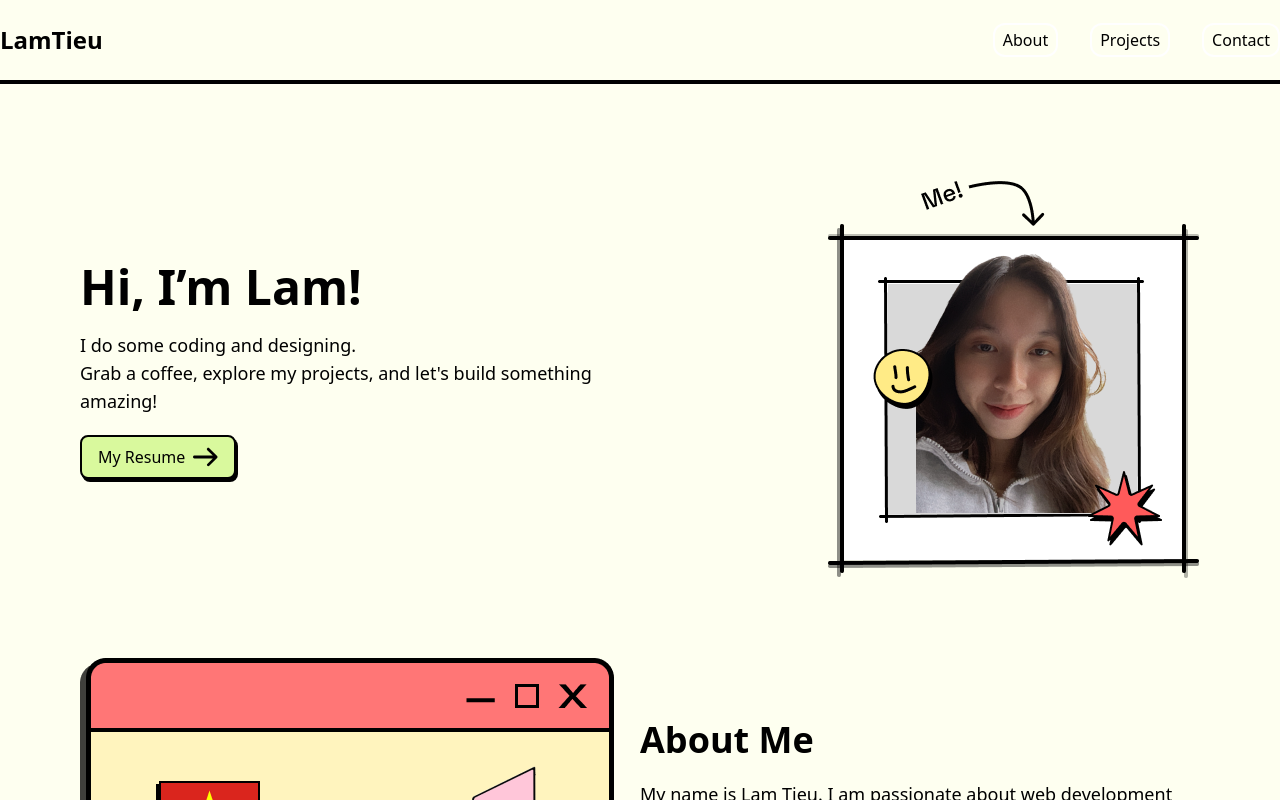
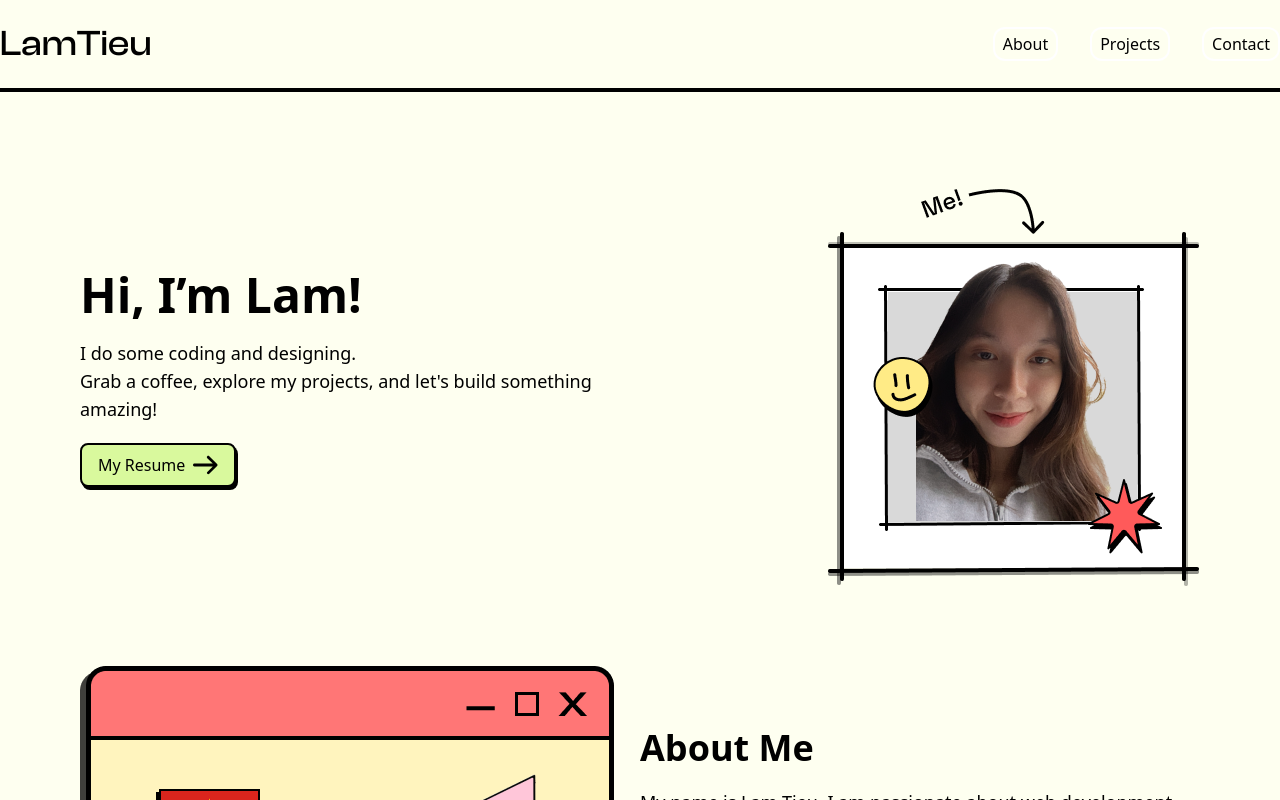
Before and after one commit to ltieu12/my-portfolio, a React (Create React App) app: page / in a window 1280 px wide. Shown: the top 800 px of the page. Built offline with nearby package versions, Linux system fonts and the light colour scheme.

Commit message:
Add Clash Display custom font for headings

```diff
--- a/src/components/NavBar.js
+++ b/src/components/NavBar.js
@@ -3,7 +3,7 @@ export default function NavBar() {
         <>
             <nav>
                 <div className='container mx-auto py-6 flex justify-between items-center'>
-                    <div className='text-2xl font-bold'>LamTieu</div>
+                    <div className='text-4xl font-Clash font-medium'>LamTieu</div>
                     <div className="w-full md:block md:w-auto">
                         <ul className="font-medium flex flex-col md:p-0 md:flex-row md:space-x-8">
                             <li>
--- a/src/index.css
+++ b/src/index.css
@@ -14,3 +14,10 @@ body {
   background-color: #FEFFF0;
   font-weight: 500;
 }
+
+@font-face {
+  font-family: 'Clash Display';
+  src: url('/src/assets/fonts/ClashDisplay-Medium.ttf') format('truetype'),
+       url('/src/assets/fonts/ClashDisplay-Bold.ttf') format('truetype');
+  font-style: normal;
+}
--- a/tailwind.config.js
+++ b/tailwind.config.js
@@ -6,11 +6,15 @@ module.exports = {
   theme: {
     extend: {
       fontFamily: {
-        default: ['Space Grotesk', 'ui-sans-serif', 'system-ui']
+        default: ['Space Grotesk', 'ui-sans-serif', 'system-ui'],
+        Clash: ["Clash Display", 'sans-serif'],
       },
       boxShadow: {
-        'dark-shadow': '2px 3px 0px rgba(0, 0, 0, 1)'
+        'dark-shadow': '2px 3px 0px rgba(0, 0, 0, 1)',
       },
+      colors: {
+        'custom-orange': '#FFE2A3',
+      }
     },
   },
   plugins: [],
```
Also changed, not shown: src/assets/fonts/ClashDisplay-Bold.ttf (added), src/assets/fonts/ClashDisplay-Medium.ttf (added).
